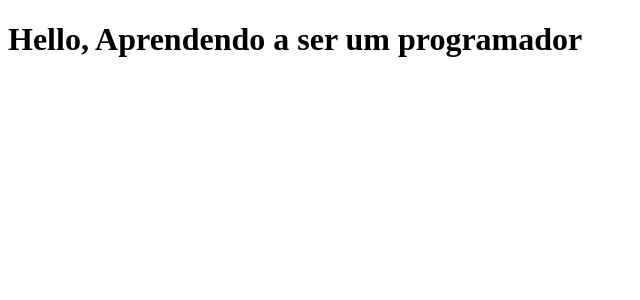
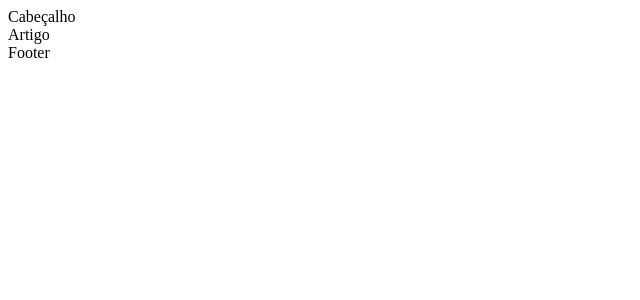
Before and after one commit to Rtheodor/estudoreact, a React (Create React App) app: page / in a window 1280 px wide. Shown: the top 300 px of the page, without its empty margins (0-640 px from the left). Built offline with nearby package versions, Linux system fonts and the light colour scheme.

Commit message:
Usando components no React

```diff
--- /dev/null
+++ b/src/App.js
@@ -0,0 +1,18 @@
+import React from 'react';
+import Header from './Header';
+import Article from './Article';
+import Footer from './Footer';
+
+
+
+function App(){
+    return (
+        <div>
+            <Header />
+            <Article />
+            <Footer />
+        </div>
+    );
+}
+
+export default App;
--- /dev/null
+++ b/src/Article.js
@@ -0,0 +1,9 @@
+import React from 'react';
+
+function Article (){
+    return (
+        <div>Artigo</div>
+    );
+}
+
+export default Article;
--- /dev/null
+++ b/src/Footer.js
@@ -0,0 +1,12 @@
+import React from 'react';
+
+function Footer(){
+    return(
+        <div>
+            Footer
+        </div>
+    );
+}
+
+
+export default Footer;
--- /dev/null
+++ b/src/Header.js
@@ -0,0 +1,9 @@
+import React from 'react';
+
+function Header(){
+    return (
+        <div>Cabeçalho</div>
+    );
+}
+
+export default Header;
--- a/src/index.js
+++ b/src/index.js
@@ -1,24 +1,6 @@
 import React from 'react';
 import ReactDOM from 'react-dom';
+import App from './App';
 
-/*function Welcome(props){
-    return <h1>Hello, {props.name}</h1>;
-}*/
-/*class Welcome extends React.Component{
-    render(){
-        return <h1>Hello, {this.props.name}</h1>
 
-    }
-}*/
-
-class Programador extends React.Component{
-    render(){
-        return <h1>Hello, {this.props.mundo}</h1>
-
-    }
-}
-/*
-const element = <Welcome name="Rafao"/>;*/
-const teste = <Programador mundo="Aprendendo a ser um programador"/>
-
-ReactDOM.render(teste ,document.getElementById('root'));
+ReactDOM.render(<App />, document.getElementById('root'));
```
